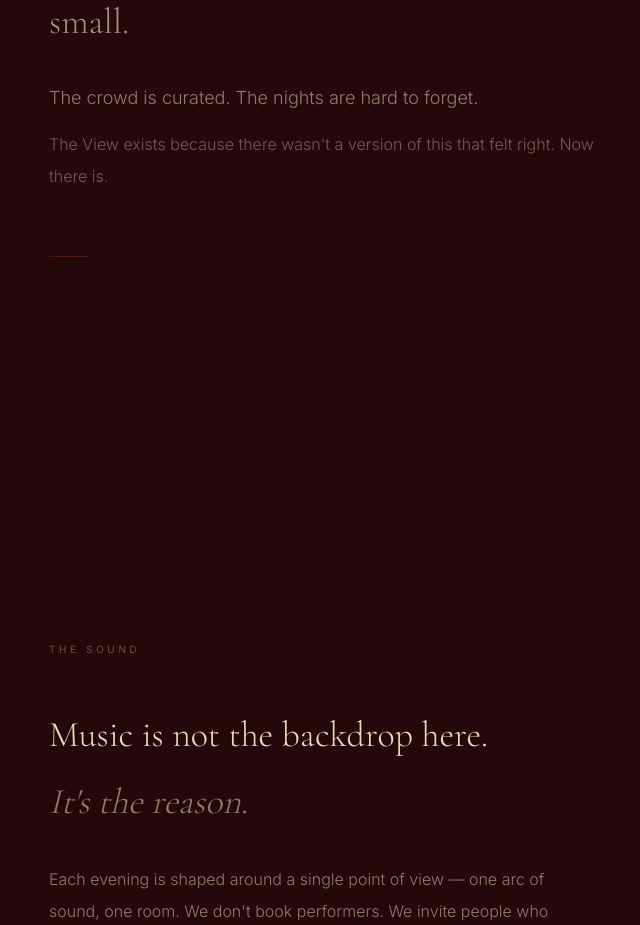
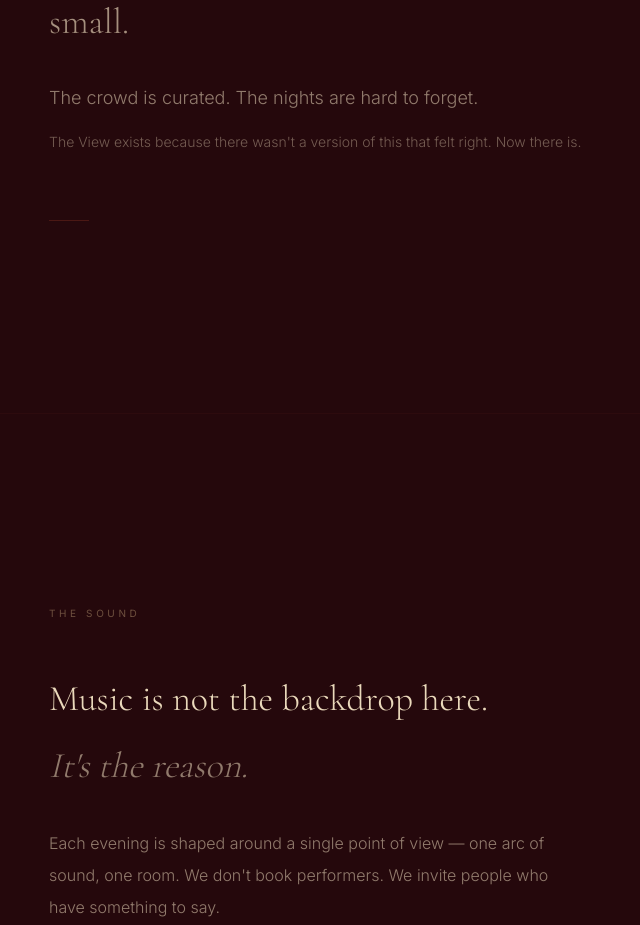
Before and after one commit to ben-sack/theview, a Next.js app: page / in a window 1280 px wide. Shown: the part 1183-2108 px from the top of the page, without its empty margins (47-687 px from the left). Built offline with nearby package versions, Linux system fonts and the light colour scheme.

Commit message:
brief description of what you changed

```diff
--- a/components/Concept.tsx
+++ b/components/Concept.tsx
@@ -30,7 +30,7 @@ export function Concept() {
           <p className="font-body text-cream/55 text-base md:text-lg leading-loose font-light max-w-xl">
             The crowd is curated. The nights are hard to forget.
           </p>
-          <p className="font-body text-cream/40 text-base leading-loose font-light max-w-xl">
+          <p className="font-body text-cream/40 text-sm leading-loose font-light max-w-xl">
             The View exists because there wasn't a version of this that felt right.
             Now there is.
           </p>
```
